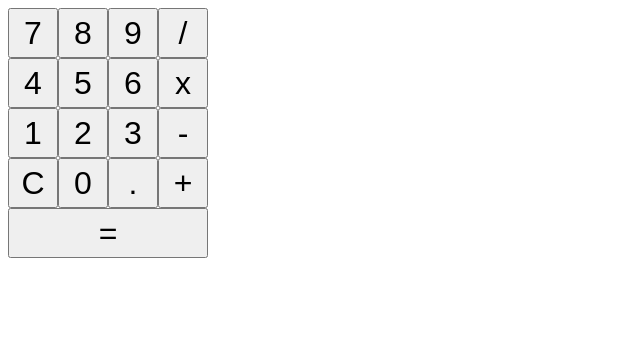
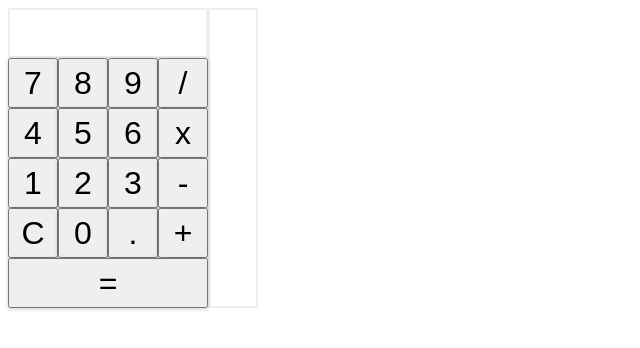
Before and after one commit to gfkoe/csc342-personal, a plain HTML site: page Homework2/index.html in a window 1280 px wide. Shown: the whole page, without its empty margins (0-640 px from the left). Drawn offline with Linux system fonts and the light colour scheme.

Commit message:
updating calculator

```diff
--- a/Homework2/css/style.css
+++ b/Homework2/css/style.css
@@ -1,18 +1,37 @@
 .calculator-body {
   display: grid;
   min-width: 100vh;
-  grid-template-columns: repeat(4, 50px);
-  grid-template-rows: repeat(5, 50px);
+  grid-template-columns: repeat(5, 50px);
+  grid-template-rows: repeat(6, 50px);
 }
 
 .calculator-body > button {
   font-size: 2rem;
-  text-shadow: 1px 1px #eee;
+  box-shadow: 0px 1px 4px 0px rgba(0, 0, 0, 0.2);
 }
 
-.calculator-body button:hover {
+#answer {
+  grid-column: span 4;
+  border: 2px solid #eee;
+  border-radius: 1px;
+  font-size: 2rem;
+  text-align: right;
 }
-
+#answer:hover {
+  border: 2px solid #bbb;
+  box-shadow: inset 0px 1px 4px 0px rgba(0, 0, 0, 0.2);
+}
 #equals {
   grid-column: span 4;
 }
+#history {
+  grid-row: span 6;
+  border: 2px solid #eee;
+  border-radius: 1px;
+  font-size: 2rem;
+  text-align: right;
+}
+#history:hover {
+  border: 2px solid #bbb;
+  box-shadow: inset 0px 1px 4px 0px rgba(0, 0, 0, 0.2);
+}
--- a/Homework2/index.html
+++ b/Homework2/index.html
@@ -8,6 +8,8 @@
   </head>
   <body>
     <div class="calculator-body">
+      <div id="answer"></div>
+      <div id="history"></div>
       <button class="number">7</button>
       <button class="number">8</button>
       <button class="number">9</button>
@@ -26,6 +28,5 @@
       <button>+</button>
       <button id="equals">=</button>
     </div>
-    <div class="history"></div>
   </body>
 </html>
```
